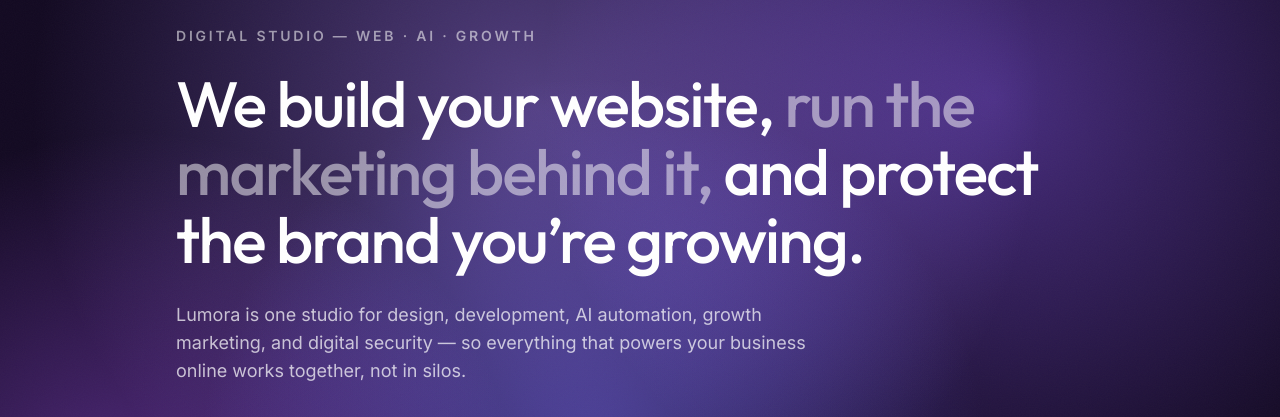
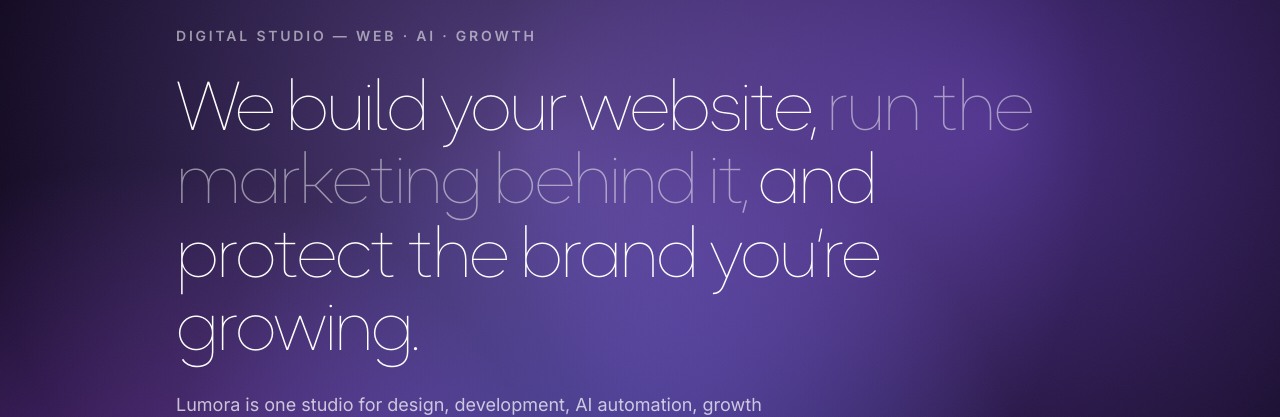
Before and after one commit to JonyMohmmad/the-sunday, a Next.js app: page / in a window 1280 px wide. Shown: the part 150-567 px from the top of the page. Built offline with nearby package versions, Linux system fonts and the light colour scheme; no server answers.

Commit message:
Use Okta (geometric grotesk) for the hero headline
Self-host the free Okta ExtraLight + BoldItalic woff files via
next/font/local (--font-okta) and apply ExtraLight to the homepage hero h1
for a calm, geometric display look.

Co-Authored-By: Claude Opus 4.8 <noreply@anthropic.com>

```diff
--- a/app/layout.tsx
+++ b/app/layout.tsx
@@ -1,7 +1,19 @@
 import type { Metadata } from 'next';
 import { Poppins, Inter, Outfit } from 'next/font/google';
+import localFont from 'next/font/local';
 import { GeistMono } from 'geist/font/mono';
 import { SEO } from '@/lib/seo-config';
+
+// Okta — geometric grotesk (free styles: ExtraLight + BoldItalic). Used for
+// the homepage hero headline.
+const okta = localFont({
+  src: [
+    { path: './fonts/Okta-ExtraLight.woff', weight: '200', style: 'normal' },
+    { path: './fonts/Okta-BoldItalic.woff', weight: '700', style: 'italic' },
+  ],
+  variable: '--font-okta',
+  display: 'swap',
+});
 
 const poppins = Poppins({
   subsets: ['latin'],
@@ -76,7 +88,7 @@ export default function RootLayout({ children }: { children: React.ReactNode })
     <html
       lang="en"
       suppressHydrationWarning
-      className={`${poppins.variable} ${inter.variable} ${outfit.variable} ${GeistMono.variable}`}
+      className={`${poppins.variable} ${inter.variable} ${outfit.variable} ${okta.variable} ${GeistMono.variable}`}
     >
       <head>
         {/* Apply the saved (or system) theme before first paint to avoid a
--- a/components/mentality/Hero.tsx
+++ b/components/mentality/Hero.tsx
@@ -31,7 +31,10 @@ export default function Hero() {
             {HERO.eyebrow}
           </p>
 
-          <h1 className="font-display font-medium tracking-tight leading-[1.06] text-[clamp(30px,5vw,68px)] max-w-5xl">
+          <h1
+            className="tracking-tight leading-[1.06] text-[clamp(32px,5.4vw,72px)] max-w-5xl"
+            style={{ fontFamily: 'var(--font-okta)', fontWeight: 200 }}
+          >
             <span style={{ color: '#ffffff' }}>We build your website, </span>
             <span style={{ color: 'rgba(255,255,255,0.5)' }}>run the marketing behind it, </span>
             <span style={{ color: '#ffffff' }}>and protect the brand you’re growing.</span>
```
Also changed, not shown: app/fonts/Okta-BoldItalic.woff (added), app/fonts/Okta-ExtraLight.woff (added).
